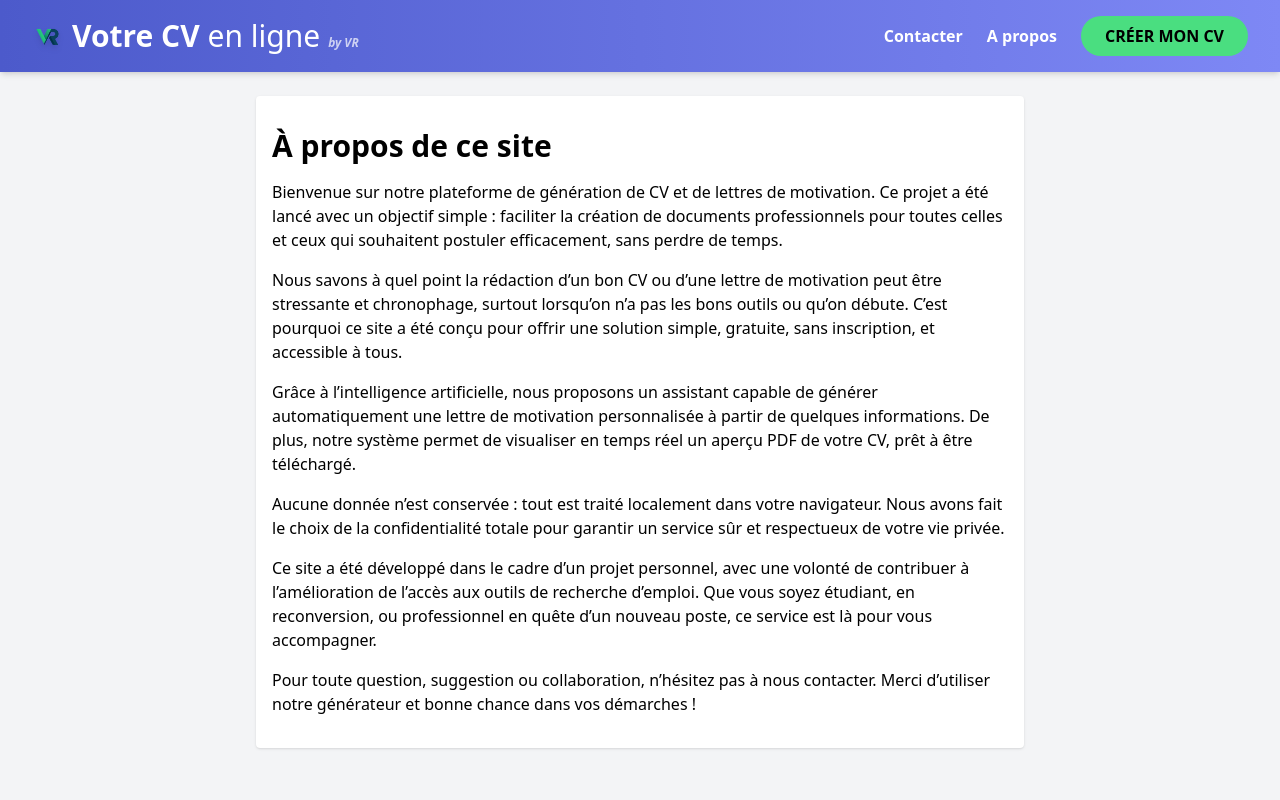
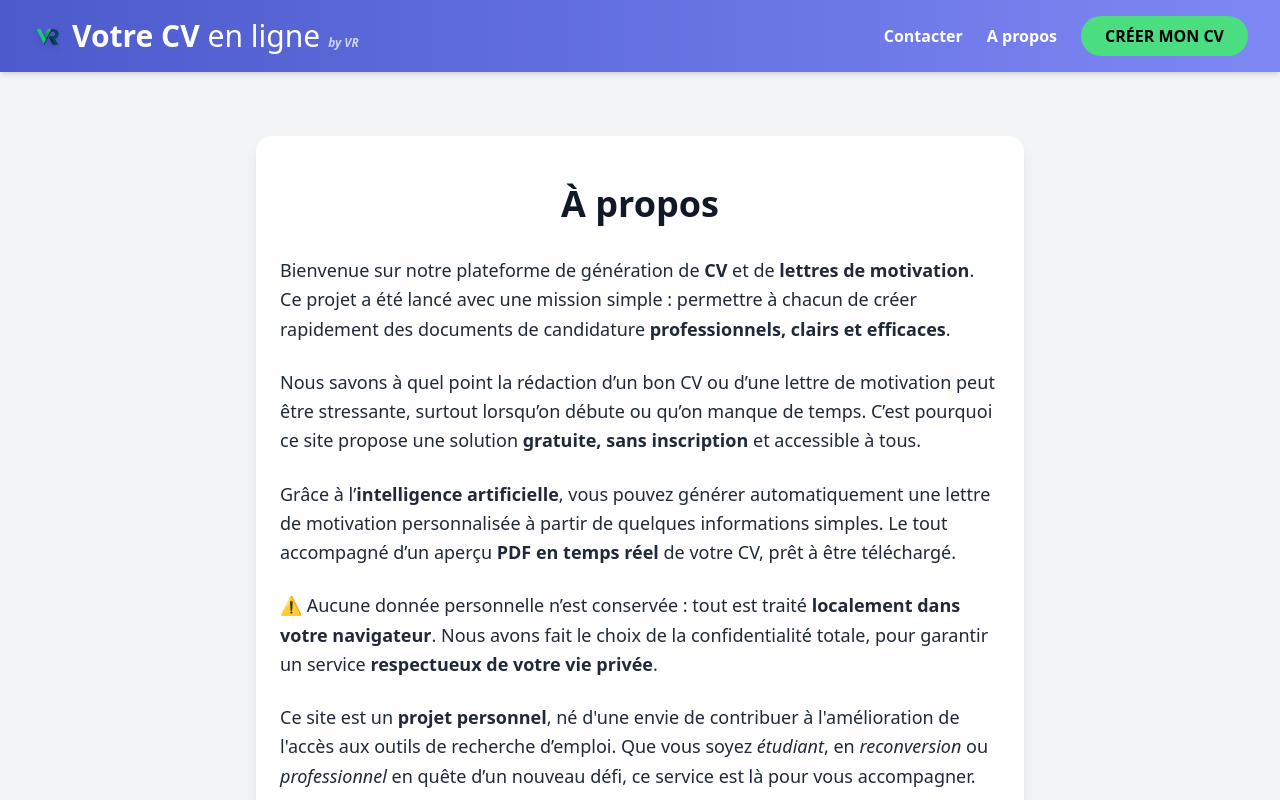
Before and after one commit to Valant41/cv-generator, a React (Vite) app: page /a-propos in a window 1280 px wide. Shown: the top 800 px of the page. Built offline with nearby package versions, Linux system fonts and the light colour scheme; what @react-pdf/renderer would draw is missing.

Commit message:
Changement APropos

```diff
--- a/src/components/APropos.jsx
+++ b/src/components/APropos.jsx
@@ -1,30 +1,37 @@
 export default function APropos() {
   return (
-    <div className="max-w-3xl mx-auto px-4 py-8 bg-white rounded shadow">
-      <h1 className="text-3xl font-bold mb-4">À propos de ce site</h1>
+    <div className="max-w-3xl mx-auto px-6 py-12 bg-white rounded-2xl shadow-lg mt-10">
+      <h1 className="text-4xl font-extrabold mb-8 text-center text-gray-900">À propos</h1>
 
-      <p className="mb-4">
-        Bienvenue sur notre plateforme de génération de CV et de lettres de motivation. Ce projet a été lancé avec un objectif simple : faciliter la création de documents professionnels pour toutes celles et ceux qui souhaitent postuler efficacement, sans perdre de temps.
+      <p className="mb-6 text-gray-800 text-lg leading-relaxed">
+        Bienvenue sur notre plateforme de génération de <strong>CV</strong> et de <strong>lettres de motivation</strong>.
+        Ce projet a été lancé avec une mission simple : permettre à chacun de créer rapidement des documents de candidature <strong>professionnels, clairs et efficaces</strong>.
       </p>
 
-      <p className="mb-4">
-        Nous savons à quel point la rédaction d’un bon CV ou d’une lettre de motivation peut être stressante et chronophage, surtout lorsqu’on n’a pas les bons outils ou qu’on débute. C’est pourquoi ce site a été conçu pour offrir une solution simple, gratuite, sans inscription, et accessible à tous.
+      <p className="mb-6 text-gray-800 text-lg leading-relaxed">
+        Nous savons à quel point la rédaction d’un bon CV ou d’une lettre de motivation peut être stressante, surtout lorsqu’on débute ou qu’on manque de temps.
+        C’est pourquoi ce site propose une solution <strong>gratuite, sans inscription</strong> et accessible à tous.
       </p>
 
-      <p className="mb-4">
-        Grâce à l’intelligence artificielle, nous proposons un assistant capable de générer automatiquement une lettre de motivation personnalisée à partir de quelques informations. De plus, notre système permet de visualiser en temps réel un aperçu PDF de votre CV, prêt à être téléchargé.
+      <p className="mb-6 text-gray-800 text-lg leading-relaxed">
+        Grâce à l’<strong>intelligence artificielle</strong>, vous pouvez générer automatiquement une lettre de motivation personnalisée à partir de quelques informations simples.
+        Le tout accompagné d’un aperçu <strong>PDF en temps réel</strong> de votre CV, prêt à être téléchargé.
       </p>
 
-      <p className="mb-4">
-        Aucune donnée n’est conservée : tout est traité localement dans votre navigateur. Nous avons fait le choix de la confidentialité totale pour garantir un service sûr et respectueux de votre vie privée.
+      <p className="mb-6 text-gray-800 text-lg leading-relaxed">
+        ⚠️ Aucune donnée personnelle n’est conservée : tout est traité <strong>localement dans votre navigateur</strong>.
+        Nous avons fait le choix de la confidentialité totale, pour garantir un service <strong>respectueux de votre vie privée</strong>.
       </p>
 
-      <p className="mb-4">
-        Ce site a été développé dans le cadre d’un projet personnel, avec une volonté de contribuer à l’amélioration de l’accès aux outils de recherche d’emploi. Que vous soyez étudiant, en reconversion, ou professionnel en quête d’un nouveau poste, ce service est là pour vous accompagner.
+      <p className="mb-6 text-gray-800 text-lg leading-relaxed">
+        Ce site est un <strong>projet personnel</strong>, né d'une envie de contribuer à l'amélioration de l'accès aux outils de recherche d’emploi.
+        Que vous soyez <em>étudiant</em>, en <em>reconversion</em> ou <em>professionnel</em> en quête d’un nouveau défi, ce service est là pour vous accompagner.
       </p>
 
-      <p>
-        Pour toute question, suggestion ou collaboration, n’hésitez pas à nous contacter. Merci d’utiliser notre générateur et bonne chance dans vos démarches !
+      <p className="text-gray-800 text-lg leading-relaxed">
+        Pour toute question, suggestion ou collaboration, vous pouvez nous écrire via la page <a href="/contact" className="text-blue-600 hover:underline">Contact</a>.
+        <br />
+        Merci d’utiliser notre générateur, et <strong>bonne chance dans vos démarches !</strong>
       </p>
     </div>
   );
```
